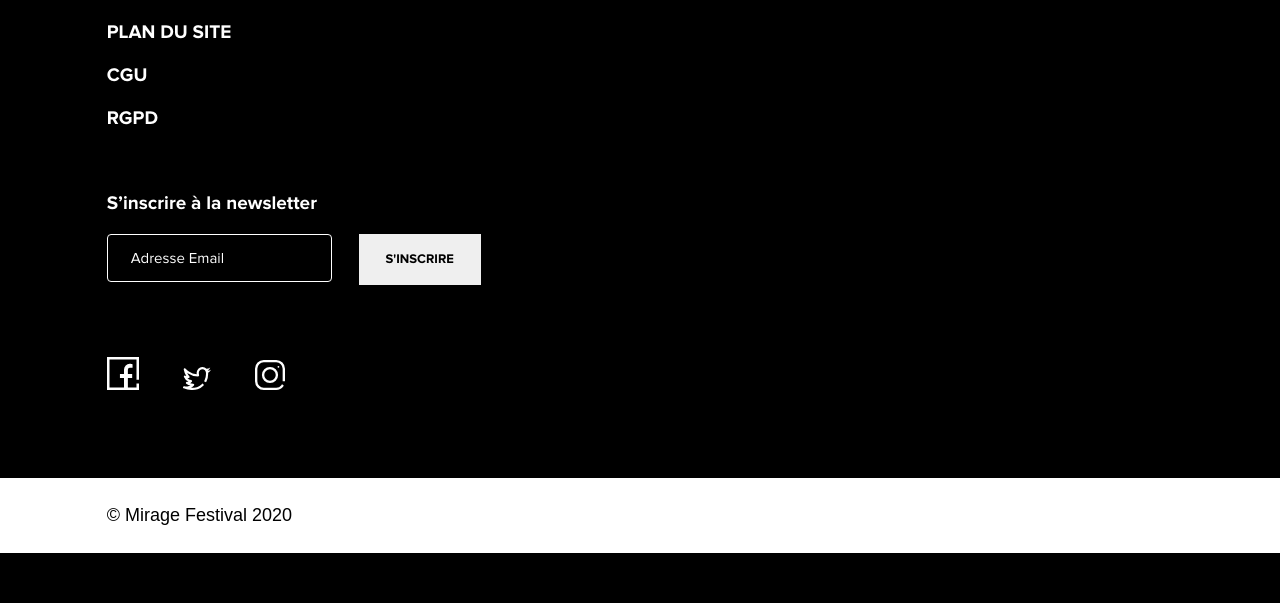
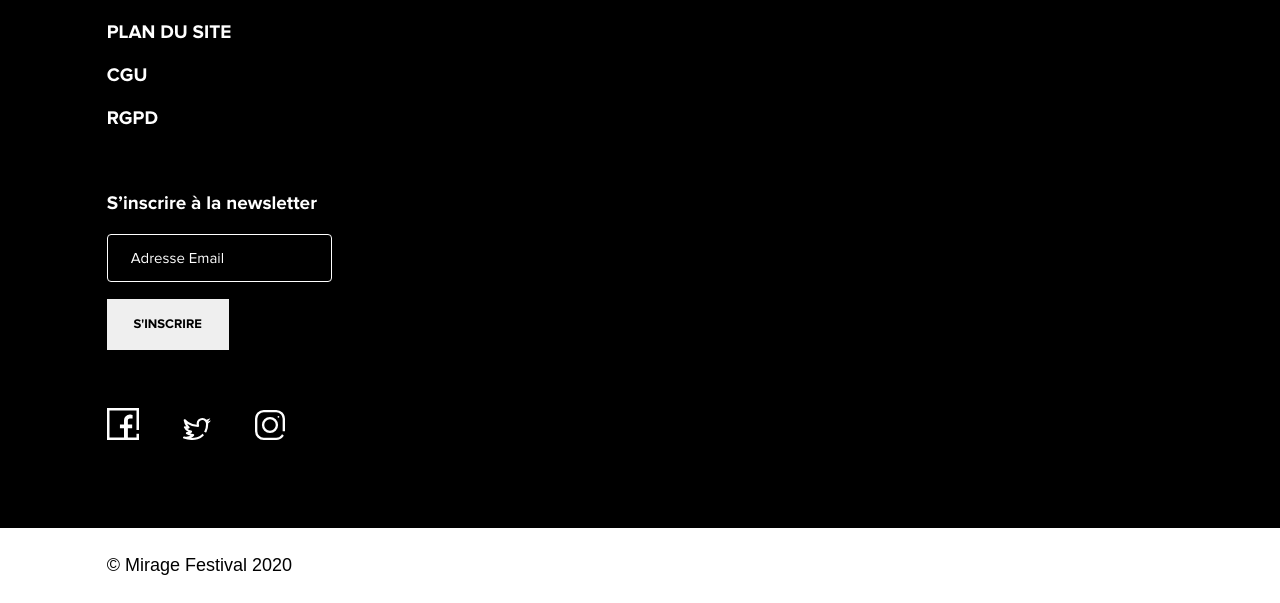
Before and after one commit to viperee/MirageMobile, a PHP site: page /contact.php in a window 1280 px wide. Shown: the part 1364-1967 px from the top of the page. Before the commit the page ends 1917 px from the top, so only its background shows below. Run offline with PHP 8.4, Linux system fonts and the light colour scheme; some libraries are stand-ins or nearby versions; some web fonts are replaced.

Commit message:
Fix bug footer

```diff
--- a/footer.php
+++ b/footer.php
@@ -13,11 +13,16 @@
             </ul>
             <p id="newsletter-text">S’inscrire à la newsletter</p>
             <input id="newsletter-mail" type="text" placeholder="Adresse Email">
-            <button id="btn-newsletter-mail" class="btn-with-icon"><span>S'inscrire</span></button>
+            <div>
+                <button id="btn-newsletter-mail" class="btn-with-icon"><span>S'inscrire</span></button>
+            </div>
             <div id="social-network">
-                <span><a href="https://www.facebook.com/miragefest/" target="_blank"><img src="assets/icons/facebook-white.svg" alt="Facebook"></a></span>
-                <span><a href="https://twitter.com/miragefest" target="_blank"><img src="assets/icons/twitter-white.svg" alt="Twitter"></a></span>
-                <span><a href="https://www.instagram.com/miragefest/" target="_blank"><img src="assets/icons/instagram-white.svg" alt="Instagram"></a></span>
+                <span><a href="https://www.facebook.com/miragefest/" target="_blank"><img
+                                src="assets/icons/facebook-white.svg" alt="Facebook"></a></span>
+                <span><a href="https://twitter.com/miragefest" target="_blank"><img src="assets/icons/twitter-white.svg"
+                                                                                    alt="Twitter"></a></span>
+                <span><a href="https://www.instagram.com/miragefest/" target="_blank"><img
+                                src="assets/icons/instagram-white.svg" alt="Instagram"></a></span>
             </div>
         </div>
     </div>
```
